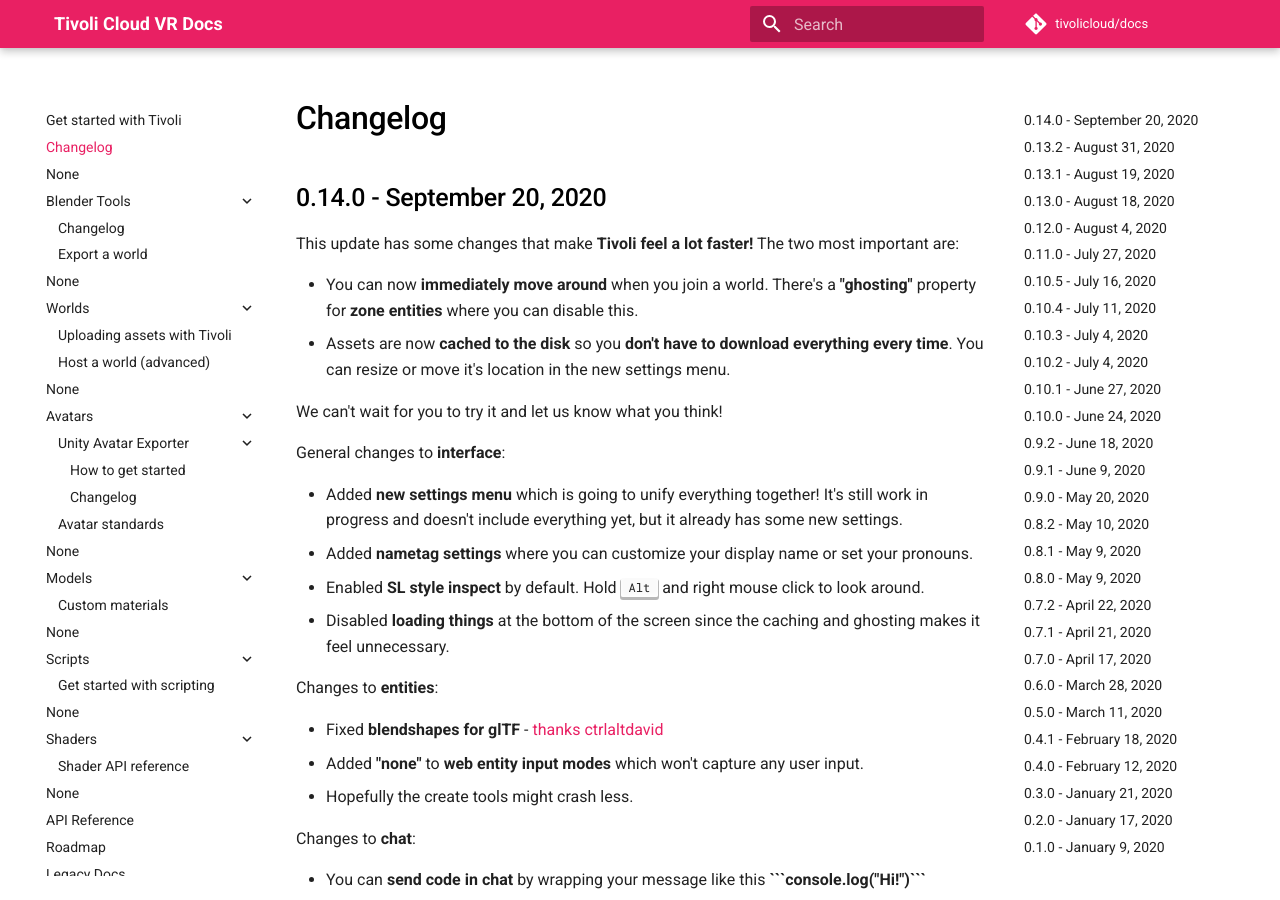
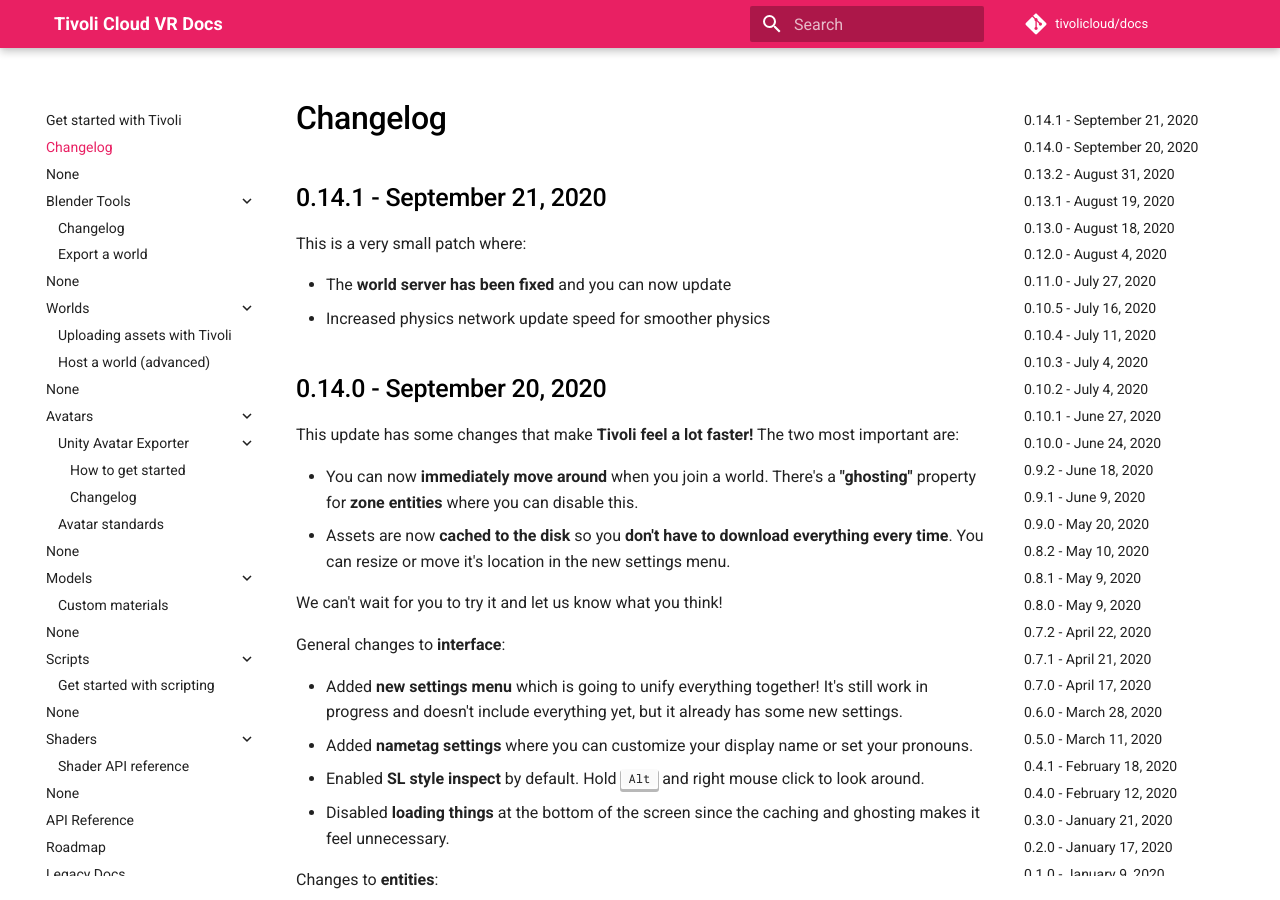
Before and after one commit to Nex-Pro/docs, an MkDocs documentation site: the page built from docs/changelog.md, in a window 1280 px wide and 900 px high. Built offline with MkDocs 1.6.1 and Material for MkDocs 9.7.7, drawn with Linux system fonts in a browser that asks for light colours.

Commit message:
Added 0.14.1 to changelog

```diff
--- a/docs/changelog.md
+++ b/docs/changelog.md
@@ -1,4 +1,11 @@
 # Changelog
+
+## 0.14.1 - September 21, 2020
+
+This is a very small patch where:
+
+-   The **world server has been fixed** and you can now update
+-   Increased physics network update speed for smoother physics
 
 ## 0.14.0 - September 20, 2020
 
```
